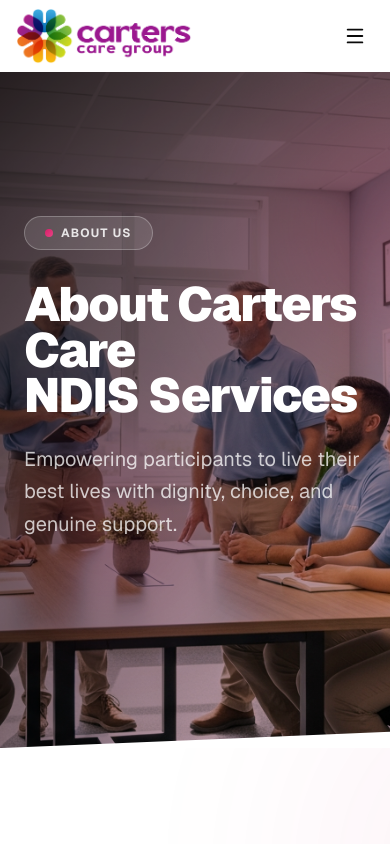
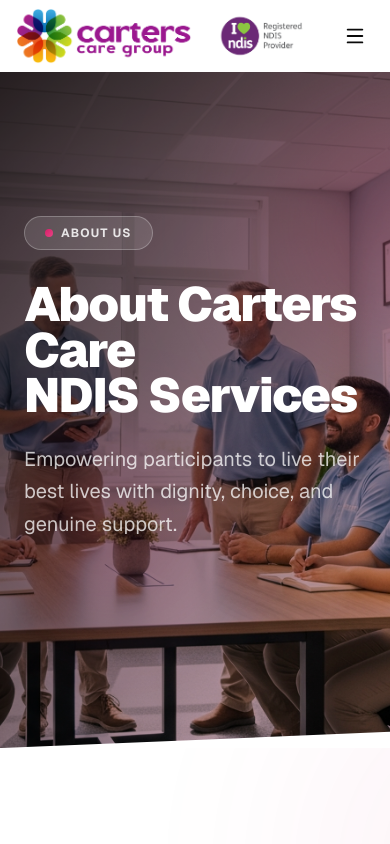
Before and after one commit to CharlieGirlxx/CCG-homepage, a Next.js app: page /about in a window 390 px wide. Shown: the top 844 px of the page. Built offline with nearby package versions, Linux system fonts and the light colour scheme.

Commit message:
feat: update header component badge styles and size
Co-authored-by: CharlieGirlxx <157869530+CharlieGirlxx@users.noreply.github.com>

```diff
--- a/components/header.tsx
+++ b/components/header.tsx
@@ -113,14 +113,14 @@ export function Header() {
               target="_blank"
               rel="noopener noreferrer"
               title="Verify Carters Care Group NDIS Provider Registration"
-              className="hidden lg:block transition-transform hover:scale-105"
+              className="transition-transform hover:scale-105"
             >
               <Image
                 src="/assets/ndis-registered-badge.png"
                 alt="Registered NDIS Provider - Carters Care Group"
                 width={120}
                 height={72}
-                className="h-16 w-auto"
+                className="h-12 w-auto sm:h-14 lg:h-16"
               />
             </a>
           </div>
```
